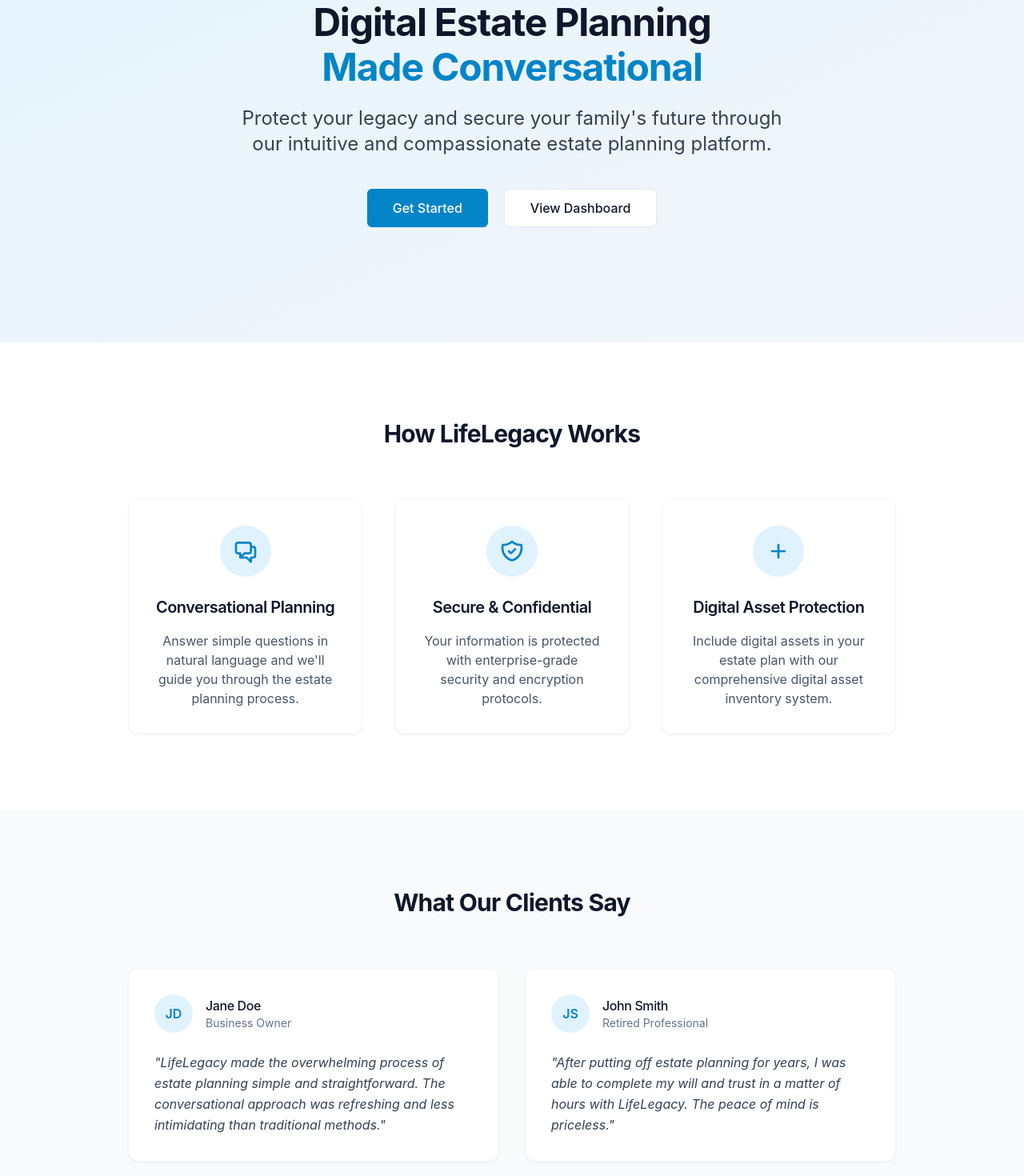
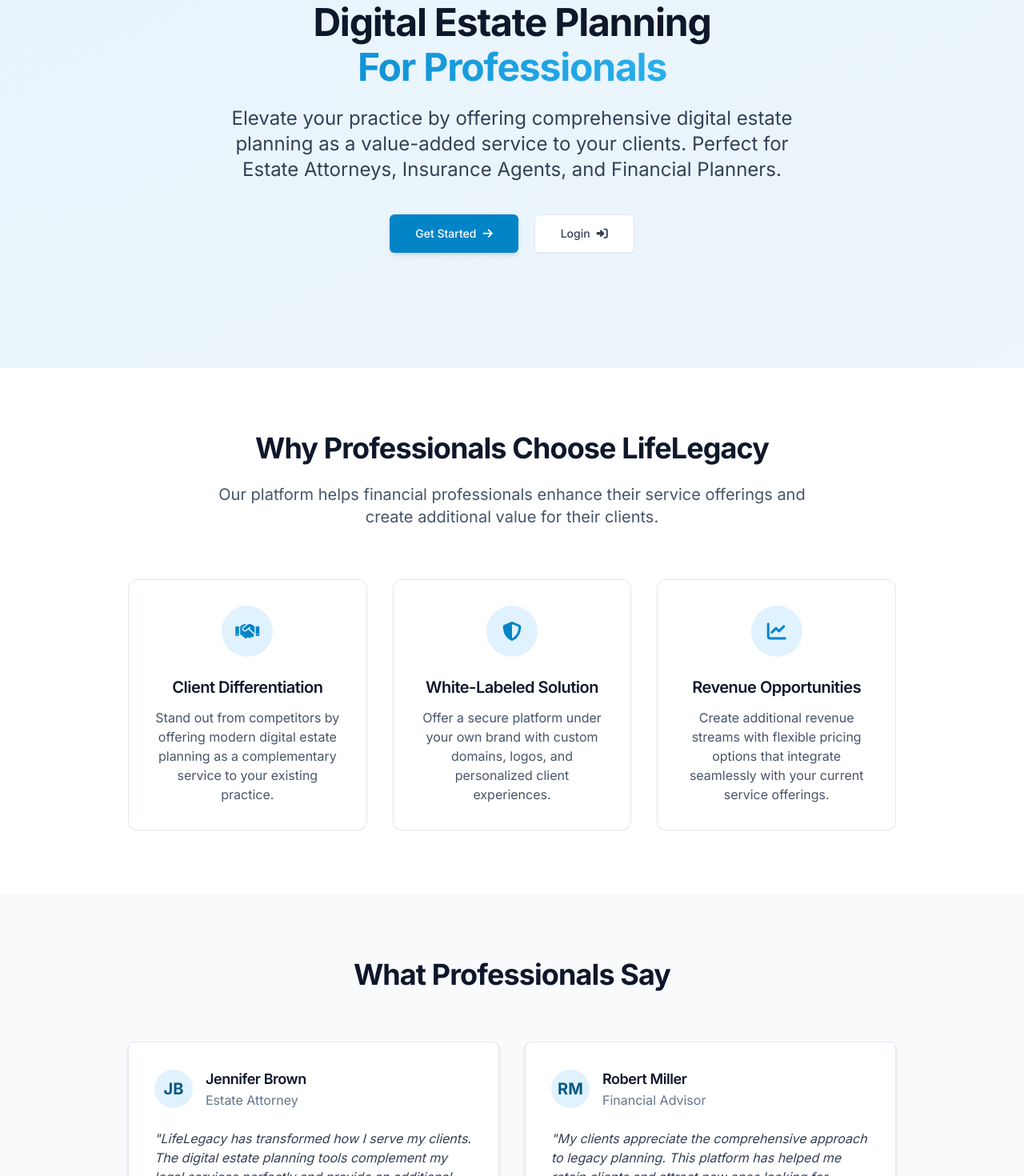
Before and after one commit to cw1960/LifeLegacy.me, a Next.js app: page / in a window 1280 px wide. Shown: the part 140-1610 px from the top of the page at 80% size. Built offline with nearby package versions, Linux system fonts and the light colour scheme.

Commit message:
Fix application styling across all pages and components

```diff
--- a/package.json
+++ b/package.json
@@ -15,12 +15,16 @@
   },
   "dependencies": {
     "@anthropic-ai/sdk": "^0.39.0",
+    "@fortawesome/fontawesome-svg-core": "^6.7.2",
+    "@fortawesome/free-solid-svg-icons": "^6.7.2",
+    "@fortawesome/react-fontawesome": "^0.2.2",
     "@heroicons/react": "^2.2.0",
     "@hookform/resolvers": "^4.1.3",
     "@prisma/client": "^6.5.0",
     "@supabase/auth-helpers-nextjs": "^0.10.0",
     "@supabase/ssr": "^0.6.1",
     "@supabase/supabase-js": "^2.49.1",
+    "@vercel/analytics": "^1.5.0",
     "dotenv": "^16.4.7",
     "next": "15.2.3",
     "next-intl": "^4.0.2",
--- a/src/app/globals.css
+++ b/src/app/globals.css
@@ -3,10 +3,14 @@
 @tailwind components;
 @tailwind utilities;
 
+/* Importing Poppins font from Google Fonts */
+@import url('https://fonts.googleapis.com/css2?family=Poppins:wght@300;400;500;600;700&display=swap');
+
 @layer base {
   :root {
     --header-height: 72px;
     --sidebar-width: 280px;
+    --primary-gradient: linear-gradient(to right, #0284c7, #0ea5e9);
   }
 
   body {
@@ -32,21 +36,24 @@
 
 @layer components {
   .btn {
-    @apply inline-flex items-center justify-center rounded-md text-sm font-medium transition-colors
+    @apply inline-flex items-center justify-center rounded-md text-sm font-medium transition-all
     focus-visible:outline-none focus-visible:ring-2 focus-visible:ring-offset-2 disabled:opacity-50
-    disabled:pointer-events-none;
+    disabled:pointer-events-none shadow-sm duration-300;
   }
 
   .btn-primary {
-    @apply bg-primary-600 text-white hover:bg-primary-700 focus-visible:ring-primary-500;
+    @apply bg-primary-600 text-white hover:bg-primary-700 focus-visible:ring-primary-500
+    hover:translate-y-[-2px] hover:shadow-md;
   }
 
   .btn-secondary {
-    @apply bg-slate-100 text-slate-900 hover:bg-slate-200 focus-visible:ring-slate-500;
+    @apply bg-slate-100 text-slate-900 hover:bg-slate-200 focus-visible:ring-slate-500
+    hover:translate-y-[-2px] hover:shadow-sm;
   }
 
   .btn-outline {
-    @apply border border-slate-200 bg-white hover:bg-slate-100 hover:text-slate-900 focus-visible:ring-slate-500;
+    @apply border border-slate-200 bg-white hover:bg-slate-100 hover:text-slate-900
+    focus-visible:ring-slate-500 hover:translate-y-[-2px] hover:shadow-sm;
   }
 
   .btn-lg {
@@ -62,13 +69,14 @@
   }
 
   .card {
-    @apply rounded-lg border border-slate-200 bg-white p-6 shadow-sm;
+    @apply rounded-lg border border-slate-200 bg-white p-6 shadow-sm transition-all duration-300
+    hover:shadow-md;
   }
 
   .input {
     @apply flex h-10 w-full rounded-md border border-slate-300 bg-white px-3 py-2 text-sm
     placeholder:text-slate-400 focus:outline-none focus:ring-2 focus:ring-primary-500 focus:border-transparent
-    disabled:cursor-not-allowed disabled:opacity-50;
+    disabled:cursor-not-allowed disabled:opacity-50 transition-all duration-300;
   }
 
   .container-xl {
@@ -88,7 +96,54 @@
   }
 
   .shadow-soft {
-    @apply shadow-sm;
+    @apply shadow-md;
+  }
+
+  .gradient-text {
+    @apply text-transparent bg-clip-text bg-gradient-to-r from-primary-600 to-primary-400;
+  }
+
+  .hero-section {
+    @apply relative py-24 md:py-36 overflow-hidden;
+    background: linear-gradient(135deg, rgba(240,249,255,1) 0%, rgba(224,242,254,0.8) 100%);
+  }
+
+  .hero-title {
+    @apply mb-6 text-4xl md:text-5xl font-bold text-balance;
+  }
+
+  .hero-subtitle {
+    @apply block text-primary-600 mt-2;
+  }
+
+  .hero-description {
+    @apply text-xl md:text-2xl text-slate-700 mb-10 text-balance leading-relaxed;
+  }
+
+  .glass-card {
+    @apply rounded-xl bg-white/90 backdrop-blur-sm shadow-xl p-6 border border-white/20;
+  }
+
+  .feature-card {
+    @apply card p-8 flex flex-col items-center text-center rounded-xl shadow-md hover:shadow-lg transition-all
+    bg-white border border-slate-100 hover:border-primary-200 hover:transform hover:scale-105 duration-300;
+  }
+
+  .feature-icon {
+    @apply w-16 h-16 flex items-center justify-center rounded-full bg-primary-100 text-primary-600 mb-6;
+  }
+
+  .testimonial-card {
+    @apply card p-8 rounded-xl shadow-md hover:shadow-lg transition-all duration-300 bg-white
+    border border-slate-100 hover:border-primary-200;
+  }
+
+  .font-sans {
+    font-family: var(--font-inter), system-ui, sans-serif;
+  }
+
+  .font-poppins {
+    font-family: var(--font-poppins), 'Poppins', sans-serif;
   }
 }
 
@@ -104,53 +159,23 @@
   .animation-delay-400 {
     animation-delay: 0.4s;
   }
+
+  .animate-gradient {
+    background-size: 200% 200%;
+    animation: gradient 8s ease infinite;
+  }
+
+  @keyframes gradient {
+    0% {
+      background-position: 0% 50%;
+    }
+    50% {
+      background-position: 100% 50%;
+    }
+    100% {
+      background-position: 0% 50%;
+    }
+  }
 }
 
-/* Minimal CSS Reset */
-*, *::before, *::after {
-  box-sizing: border-box;
-  margin: 0;
-  padding: 0;
-}
-
-body {
-  font-family: -apple-system, BlinkMacSystemFont, 'Segoe UI', Roboto, Oxygen,
-    Ubuntu, Cantarell, 'Open Sans', 'Helvetica Neue', sans-serif;
-  line-height: 1.5;
-  color: #333;
-}
-
-/* Basic utility classes */
-.container {
-  width: 100%;
-  max-width: 1200px;
-  margin: 0 auto;
-  padding: 0 20px;
-}
-
-.flex {
-  display: flex;
-}
-
-.items-center {
-  align-items: center;
-}
-
-.justify-between {
-  justify-content: space-between;
-}
-
-.text-center {
-  text-align: center;
-}
-
-.p-4 {
-  padding: 1rem;
-}
-
-.gap-4 {
-  gap: 1rem;
-}
-
-/* This file was cleaned to remove all previous styling */
-/* We'll rebuild styling from scratch */
+/* CSS Reset already handled by Tailwind's preflight */
--- a/src/app/layout.tsx
+++ b/src/app/layout.tsx
@@ -1,29 +1,45 @@
-import type { Metadata } from "next";
-import { Inter } from "next/font/google";
-import "./globals.css";
+import './globals.css';
+import type { Metadata } from 'next';
+import { Inter, Poppins } from 'next/font/google';
+
+// Add a link to Font Awesome CDN instead of package imports
+export const metadata: Metadata = {
+  title: 'LifeLegacy.me - Digital Estate Planning',
+  description: 'Simplified digital estate planning for professionals to offer as a value-added service',
+};
 
 const inter = Inter({
-  subsets: ["latin"],
-  variable: "--font-inter",
-  display: "swap",
+  subsets: ['latin'],
+  display: 'swap',
+  variable: '--font-inter',
 });
 
-export const metadata: Metadata = {
-  title: "LifeLegacy | Digital Estate Planning",
-  description: "Modern digital estate planning solutions made conversational and easy to use",
-};
+const poppins = Poppins({
+  weight: ['300', '400', '500', '600', '700'],
+  subsets: ['latin'],
+  display: 'swap',
+  variable: '--font-poppins',
+});
 
 export default function RootLayout({
   children,
-}: Readonly<{
+}: {
   children: React.ReactNode;
-}>) {
+}) {
   return (
-    <html lang="en" className={`${inter.variable}`}>
-      <body className="min-h-screen bg-slate-50 text-slate-900 antialiased">
-        <main className="flex min-h-screen flex-col">
-          {children}
-        </main>
+    <html lang="en">
+      <head>
+        <link
+          rel="stylesheet"
+          href="https://cdnjs.cloudflare.com/ajax/libs/font-awesome/6.4.0/css/all.min.css"
+          integrity="sha512-iecdLmaskl7CVkqkXNQ/ZH/XLlvWZOJyj7Yy7tcenmpD1ypASozpmT/E0iPtmFIB46ZmdtAc9eNBvH0H/ZpiBw=="
+          crossOrigin="anonymous"
+          referrerPolicy="no-referrer"
+        />
+      </head>
+      <body className={`${inter.variable} ${poppins.variable} font-sans antialiased bg-gradient-to-br from-slate-50 to-slate-100`}>
+        {children}
+        <div className="hidden font-sans font-poppins" />
       </body>
     </html>
   );
--- a/src/app/page.tsx
+++ b/src/app/page.tsx
@@ -1,43 +1,62 @@
+import Link from 'next/link';
+
 export default function Home() {
   return (
-    <>
+    <div className="min-h-screen bg-gradient-to-br from-slate-50 to-slate-100">
       {/* Hero Section */}
       <section className="relative py-24 md:py-36 overflow-hidden">
-        <div className="absolute inset-0 bg-gradient-to-br from-primary-100 to-slate-100 opacity-80" />
-        <div className="container-lg relative z-10">
+        <div className="absolute inset-0 bg-gradient-to-br from-primary-100 to-slate-100 opacity-80 animate-gradient" />
+        <div className="max-w-screen-lg mx-auto px-4 sm:px-6 lg:px-8 relative z-10">
           <div className="max-w-3xl mx-auto text-center">
             <h1 className="mb-6 text-4xl md:text-5xl font-bold text-balance">
               Digital Estate Planning
-              <span className="block text-primary-600 mt-2">Made Conversational</span>
+              <span className="block text-primary-600 mt-2 text-transparent bg-clip-text bg-gradient-to-r from-primary-600 to-primary-400">For Professionals</span>
             </h1>
             <p className="text-xl md:text-2xl text-slate-700 mb-10 text-balance leading-relaxed">
-              Protect your legacy and secure your family's future through our
-              intuitive and compassionate estate planning platform.
+              Elevate your practice by offering comprehensive digital estate planning
+              as a value-added service to your clients. Perfect for Estate Attorneys,
+              Insurance Agents, and Financial Planners.
             </p>
             <div className="flex flex-col sm:flex-row gap-5 justify-center">
-              <a href="/onboarding" className="btn btn-primary btn-lg shadow-sm hover:shadow-md transition-all">
+              <Link
+                href="/auth/register"
+                className="inline-flex items-center justify-center rounded-md text-sm font-medium bg-primary-600 text-white hover:bg-primary-700 hover:translate-y-[-2px] h-12 px-8 py-3 text-base shadow-md hover:shadow-lg transition-all duration-300"
+              >
                 Get Started
-              </a>
-              <a href="/dashboard" className="btn btn-outline btn-lg hover:bg-slate-50 transition-all">
-                View Dashboard
-              </a>
+                <i className="fas fa-arrow-right ml-2"></i>
+              </Link>
+              <Link
+                href="/auth/login"
+                className="inline-flex items-center justify-center rounded-md text-sm font-medium border border-slate-200 bg-white hover:bg-slate-100 hover:text-slate-900 hover:translate-y-[-2px] h-12 px-8 py-3 text-base shadow-sm hover:shadow-md transition-all duration-300"
+              >
+                Login
+                <i className="fas fa-sign-in-alt ml-2"></i>
+              </Link>
             </div>
           </div>
         </div>
       </section>
 
       {/* Features Section */}
-      <section className="py-24 bg-white">
-        <div className="container-lg">
-          <h2 className="text-center mb-16 text-3xl font-bold text-slate-900">How LifeLegacy Works</h2>
+      <section className="py-20 bg-white">
+        <div className="max-w-screen-lg mx-auto px-4 sm:px-6 lg:px-8">
+          <div className="max-w-3xl mx-auto text-center mb-16">
+            <h2 className="text-3xl sm:text-4xl font-bold mb-6">
+              Why Professionals Choose LifeLegacy
+            </h2>
+            <p className="text-xl text-slate-600">
+              Our platform helps financial professionals enhance their service offerings
+              and create additional value for their clients.
+            </p>
+          </div>
 
-          <div className="grid md:grid-cols-3 gap-10">
-            {features.map((feature, i) => (
-              <div key={i} className="card p-8 flex flex-col items-center text-center rounded-xl shadow-sm hover:shadow-md transition-all bg-white border border-slate-100">
+          <div className="grid md:grid-cols-3 gap-8">
+            {features.map((feature, index) => (
+              <div key={index} className="rounded-lg border border-slate-200 bg-white p-8 shadow-sm transition-all duration-300 hover:shadow-md flex flex-col items-center text-center rounded-xl hover:border-primary-200 hover:transform hover:scale-105">
                 <div className="w-16 h-16 flex items-center justify-center rounded-full bg-primary-100 text-primary-600 mb-6">
                   {feature.icon}
                 </div>
-                <h3 className="text-xl font-semibold mb-4 text-slate-900">{feature.title}</h3>
+                <h3 className="text-xl font-semibold mb-3">{feature.title}</h3>
                 <p className="text-slate-600">{feature.description}</p>
               </div>
             ))}
@@ -45,24 +64,26 @@
         </div>
       </section>
 
-      {/* Testimonials */}
-      <section className="py-24 bg-slate-50">
-        <div className="container-lg">
-          <h2 className="text-center mb-16 text-3xl font-bold text-slate-900">What Our Clients Say</h2>
+      {/* Testimonials Section */}
+      <section className="py-20 bg-slate-50">
+        <div className="max-w-screen-lg mx-auto px-4 sm:px-6 lg:px-8">
+          <div className="max-w-3xl mx-auto text-center mb-16">
+            <h2 className="text-3xl sm:text-4xl font-bold mb-6">What Professionals Say</h2>
+          </div>
 
           <div className="grid md:grid-cols-2 gap-8">
-            {testimonials.map((testimonial, i) => (
-              <div key={i} className="card p-8 rounded-xl shadow-sm bg-white border border-slate-100">
-                <div className="flex items-center gap-4 mb-6">
-                  <div className="w-12 h-12 rounded-full bg-primary-100 flex items-center justify-center text-primary-600 font-semibold">
+            {testimonials.map((testimonial, index) => (
+              <div key={index} className="rounded-lg border border-slate-200 bg-white p-8 shadow-md hover:shadow-lg transition-all duration-300 hover:border-primary-200">
+                <div className="flex items-center mb-6">
+                  <div className="w-12 h-12 rounded-full bg-primary-100 text-primary-800 font-bold flex items-center justify-center text-xl">
                     {testimonial.initial}
                   </div>
-                  <div>
-                    <h4 className="font-medium text-slate-900">{testimonial.name}</h4>
-                    <p className="text-sm text-slate-500">{testimonial.role}</p>
+                  <div className="ml-4">
+                    <h4 className="font-semibold text-lg">{testimonial.name}</h4>
+                    <p className="text-slate-500">{testimonial.role}</p>
                   </div>
                 </div>
-                <p className="text-slate-700 italic leading-relaxed">"{testimonial.quote}"</p>
+                <p className="text-slate-700 italic">"{testimonial.quote}"</p>
               </div>
             ))}
           </div>
@@ -70,53 +91,56 @@
       </section>
 
       {/* CTA Section */}
-      <section className="py-24 bg-primary-600 text-white">
-        <div className="container-md text-center">
-          <h2 className="text-white mb-6 text-3xl font-bold">Ready to Secure Your Legacy?</h2>
+      <section className="py-20 bg-primary-600 text-white">
+        <div className="max-w-screen-md mx-auto px-4 sm:px-6 text-center">
+          <h2 className="text-white mb-6 text-3xl font-bold">Enhance Your Professional Services</h2>
           <p className="text-xl text-primary-100 mb-10 max-w-2xl mx-auto leading-relaxed">
-            Join thousands of clients who have simplified their estate planning process
-            and gained peace of mind for their families.
+            Join professionals who differentiate their practice, increase client retention,
+            and create additional revenue streams with our digital estate planning platform.
           </p>
-          <a href="/onboarding" className="btn bg-white text-primary-700 hover:bg-primary-50 btn-lg shadow-sm hover:shadow-md transition-all">
-            Start Your Plan Today
-          </a>
+          <Link
+            href="/auth/register"
+            className="inline-flex items-center justify-center rounded-md text-sm font-medium bg-white text-primary-700 hover:bg-primary-50 h-12 px-8 py-3 text-base shadow-sm hover:shadow-md transition-all duration-300"
+          >
+            Start Your Professional Account
+          </Link>
         </div>
       </section>
-    </>
+    </div>
   );
 }
 
 // Sample data for features
 const features = [
   {
-    icon: <svg className="w-8 h-8" xmlns="http://www.w3.org/2000/svg" fill="none" viewBox="0 0 24 24" stroke="currentColor"><path strokeLinecap="round" strokeLinejoin="round" strokeWidth={2} d="M17 8h2a2 2 0 012 2v6a2 2 0 01-2 2h-2v4l-4-4H9a1.994 1.994 0 01-1.414-.586m0 0L11 14h4a2 2 0 002-2V6a2 2 0 00-2-2H5a2 2 0 00-2 2v6a2 2 0 002 2h2v4l.586-.586z" /></svg>,
-    title: "Conversational Planning",
-    description: "Answer simple questions in natural language and we'll guide you through the estate planning process."
+    icon: <i className="fas fa-handshake text-2xl"></i>,
+    title: "Client Differentiation",
+    description: "Stand out from competitors by offering modern digital estate planning as a complementary service to your existing practice."
   },
   {
-    icon: <svg className="w-8 h-8" xmlns="http://www.w3.org/2000/svg" fill="none" viewBox="0 0 24 24" stroke="currentColor"><path strokeLinecap="round" strokeLinejoin="round" strokeWidth={2} d="M9 12l2 2 4-4m5.618-4.016A11.955 11.955 0 0112 2.944a11.955 11.955 0 01-8.618 3.04A12.02 12.02 0 003 9c0 5.591 3.824 10.29 9 11.622 5.176-1.332 9-6.03 9-11.622 0-1.042-.133-2.052-.382-3.016z" /></svg>,
-    title: "Secure & Confidential",
-    description: "Your information is protected with enterprise-grade security and encryption protocols."
+    icon: <i className="fas fa-shield-alt text-2xl"></i>,
+    title: "White-Labeled Solution",
+    description: "Offer a secure platform under your own brand with custom domains, logos, and personalized client experiences."
   },
   {
-    icon: <svg className="w-8 h-8" xmlns="http://www.w3.org/2000/svg" fill="none" viewBox="0 0 24 24" stroke="currentColor"><path strokeLinecap="round" strokeLinejoin="round" strokeWidth={2} d="M12 6v6m0 0v6m0-6h6m-6 0H6" /></svg>,
-    title: "Digital Asset Protection",
-    description: "Include digital assets in your estate plan with our comprehensive digital asset inventory system."
+    icon: <i className="fas fa-chart-line text-2xl"></i>,
+    title: "Revenue Opportunities",
+    description: "Create additional revenue streams with flexible pricing options that integrate seamlessly with your current service offerings."
   }
 ];
 
 // Sample testimonials
 const testimonials = [
   {
-    initial: "JD",
-    name: "Jane Doe",
-    role: "Business Owner",
-    quote: "LifeLegacy made the overwhelming process of estate planning simple and straightforward. The conversational approach was refreshing and less intimidating than traditional methods."
+    initial: "JB",
+    name: "Jennifer Brown",
+    role: "Estate Attorney",
+    quote: "LifeLegacy has transformed how I serve my clients. The digital estate planning tools complement my legal services perfectly and provide an additional revenue stream for my practice."
   },
   {
-    initial: "JS",
-    name: "John Smith",
-    role: "Retired Professional",
-    quote: "After putting off estate planning for years, I was able to complete my will and trust in a matter of hours with LifeLegacy. The peace of mind is priceless."
+    initial: "RM",
+    name: "Robert Miller",
+    role: "Financial Advisor",
+    quote: "My clients appreciate the comprehensive approach to legacy planning. This platform has helped me retain clients and attract new ones looking for modern financial planning services."
   }
 ];
--- a/tailwind.config.js
+++ b/tailwind.config.js
@@ -4,6 +4,15 @@
     './src/pages/**/*.{js,ts,jsx,tsx,mdx}',
     './src/components/**/*.{js,ts,jsx,tsx,mdx}',
     './src/app/**/*.{js,ts,jsx,tsx,mdx}',
+  ],
+  safelist: [
+    'font-sans',
+    'font-poppins',
+    'gradient-text',
+    'glass-card',
+    'shadow-md',
+    'shadow-lg',
+    'shadow-xl'
   ],
   theme: {
     extend: {
@@ -50,6 +59,7 @@
       },
       fontFamily: {
         sans: ['var(--font-inter)', 'system-ui', 'sans-serif'],
+        poppins: ['var(--font-poppins)', 'Poppins', 'sans-serif'],
       },
       spacing: {
         '128': '32rem',
```
Also changed, not shown: src/app/auth/login/page.tsx (+18 -19 lines), src/app/dashboard/page.tsx (+9 -14 lines), src/app/onboarding/page.tsx (+21 -11 lines), src/components/auth/LoginForm.tsx (+13 -10 lines), 1 other file (tests, documents, lock files or other folders).
